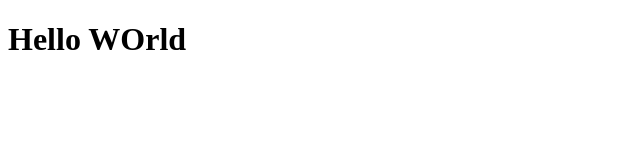
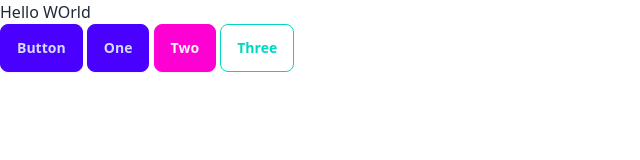
Before and after one commit to brnt-toast/hello-typescript, a website built with Parcel: page src/todo/index.html in a window 1280 px wide. Shown: the whole page, without its empty margins (0-640 px from the left). Built offline with nearby package versions, Linux system fonts and the light colour scheme.

Commit message:
install daisyui and parcel

```diff
--- a/src/todo/index.html
+++ b/src/todo/index.html
@@ -4,11 +4,18 @@
     <meta charset="UTF-8">
     <meta name="viewport" content="width=device-width, initial-scale=1.0">
     <title>Document</title>
+
+    <link rel="stylesheet" href="./styles.css" />
 </head>
 <body>
 
     <h1>Hello WOrld</h1>
+    <button class="btn btn-primary">Button</button>
 
-    <script src="./index.js"></script>
+    <button class="btn btn-primary">One</button>
+<button class="btn btn-secondary">Two</button>
+<button class="btn btn-accent btn-outline">Three</button>
+
+    <script src="./index.ts"></script>
 </body>
 </html>
--- /dev/null
+++ b/src/todo/styles.css
@@ -0,0 +1,3 @@
+@tailwind base;
+@tailwind components;
+@tailwind utilities;
--- /dev/null
+++ b/src/todo/tailwind.config.js
@@ -0,0 +1,10 @@
+/** @type {import('tailwindcss').Config} */
+module.exports = {
+  content: [
+    "./*.{html,js,ts,jsx,tsx}",
+  ],
+  theme: {
+    extend: {},
+  },
+  plugins: [require("daisyui")],
+}
```
Also changed, not shown: src/todo/package.json (added, +20 -0 lines), src/todo/.postcssrc (added), 2 other files.
